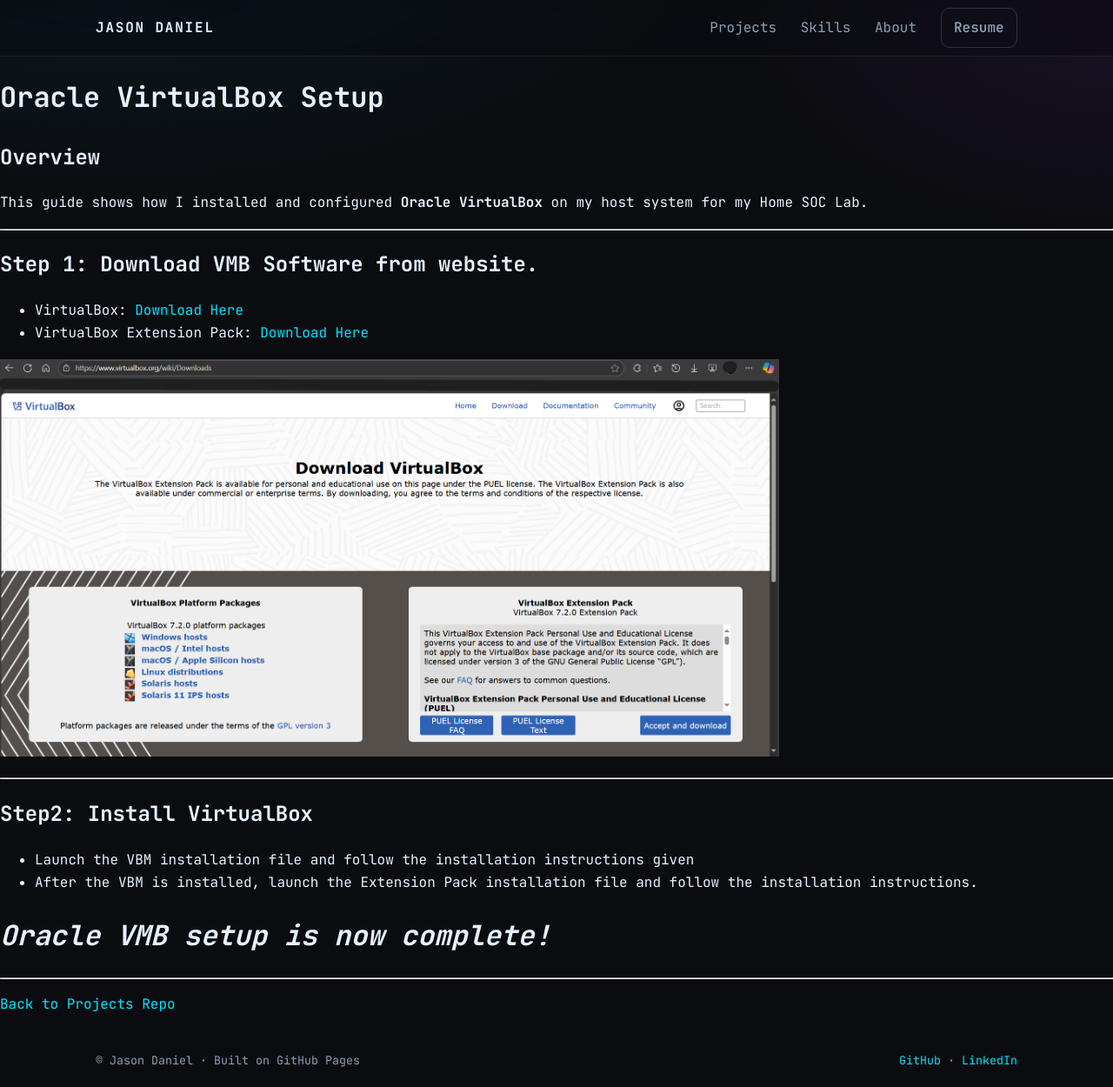
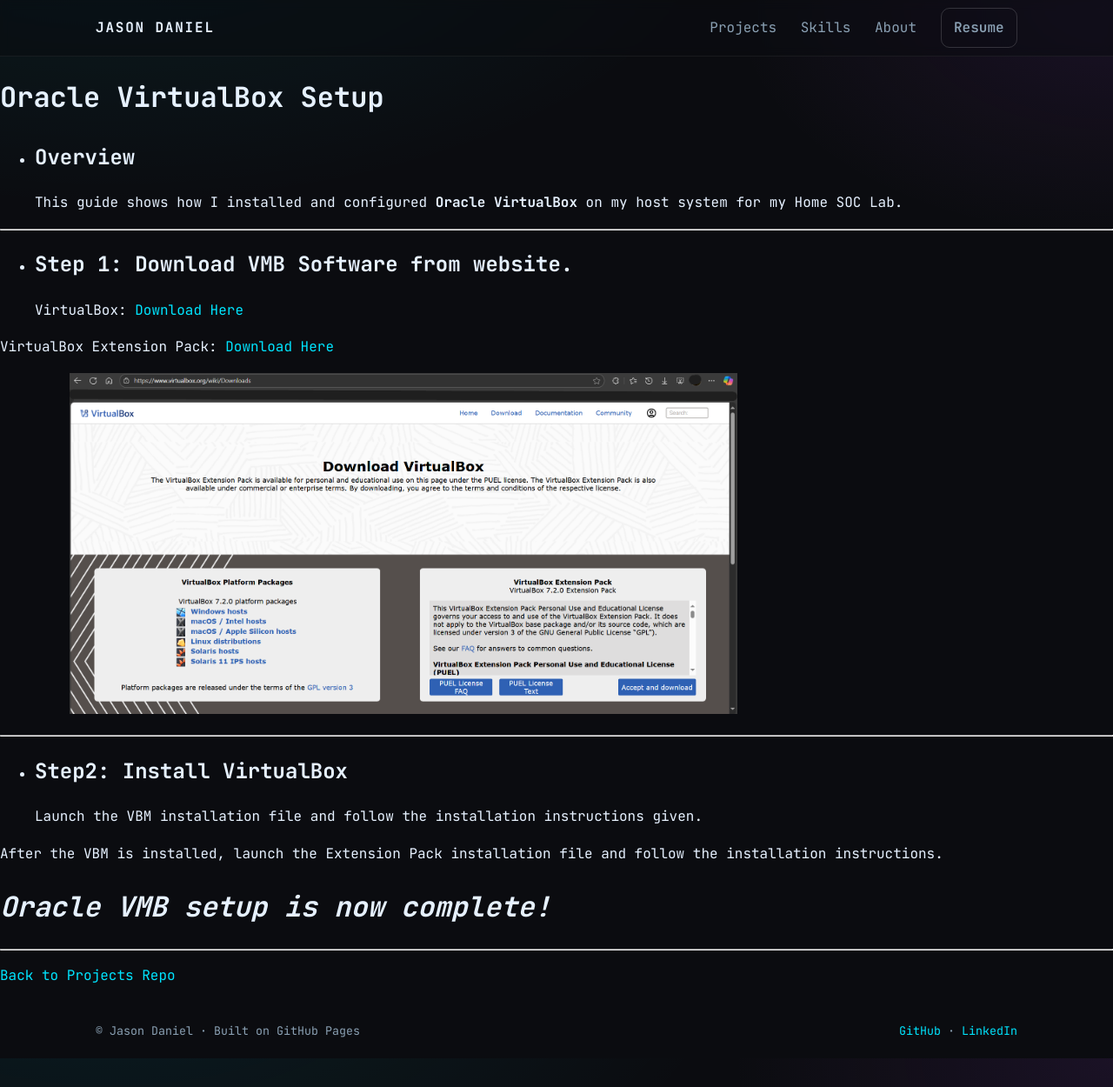
Before and after one commit to cscdanielj/cscdanielj.github.io, a Jekyll site: the page built from projects/oracle-virtualbox-setup.md, in a window 1280 px wide and 1250 px high. Shown: the whole window at 87% size. Built offline with Jekyll 4.4.1, drawn with Linux system fonts in a browser that asks for light colours.

Commit message:
Update oracle-virtualbox-setup.md

```diff
--- a/projects/oracle-virtualbox-setup.md
+++ b/projects/oracle-virtualbox-setup.md
@@ -5,23 +5,25 @@
 
 # Oracle VirtualBox Setup
 
-## Overview
+- ## Overview
 This guide shows how I installed and configured **Oracle VirtualBox** on my host system for my Home SOC Lab.
 
 ---
 
-## Step 1: Download VMB Software from website.
-- VirtualBox: [Download Here](https://www.virtualbox.org/wiki/Downloads)
-- VirtualBox Extension Pack: [Download Here](https://www.virtualbox.org/wiki/Downloads)
+- ## Step 1: Download VMB Software from website.
+VirtualBox: [Download Here](https://www.virtualbox.org/wiki/Downloads)
 
-<img src="screenshots/virtualbox/downloads.png" alt="Download Virtualbox" width="70%">
+VirtualBox Extension Pack: [Download Here](https://www.virtualbox.org/wiki/Downloads)
+
+<img src="screenshots/virtualbox/downloads.png" alt="Download Virtualbox" width="60%" style="margin-left: 80px;">
 
 
 ---
 
-## Step2: Install VirtualBox
-- Launch the VBM installation file and follow the installation instructions given
-- After the VBM is installed, launch the Extension Pack installation file and follow the installation instructions.
+- ## Step2: Install VirtualBox
+Launch the VBM installation file and follow the installation instructions given.
+
+After the VBM is installed, launch the Extension Pack installation file and follow the installation instructions.
 
 # _Oracle VMB setup is now complete!_
 
```
